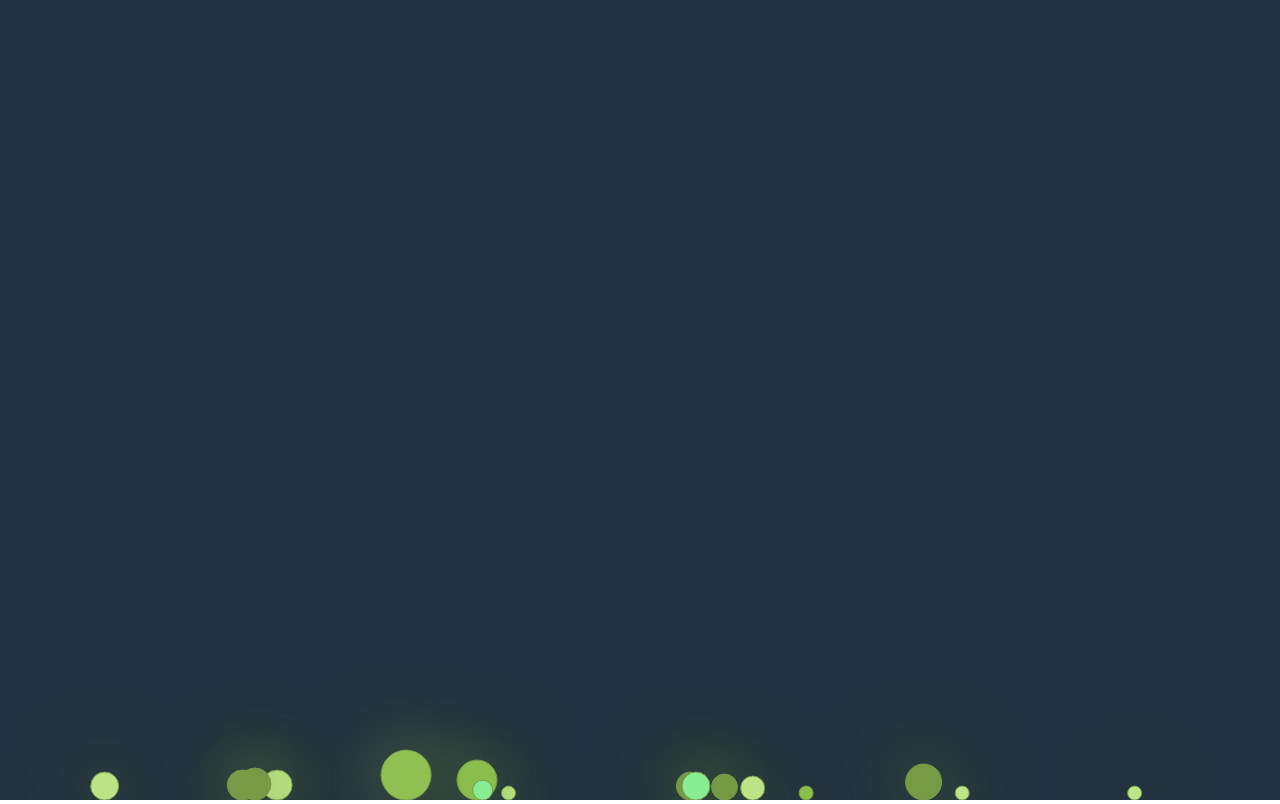
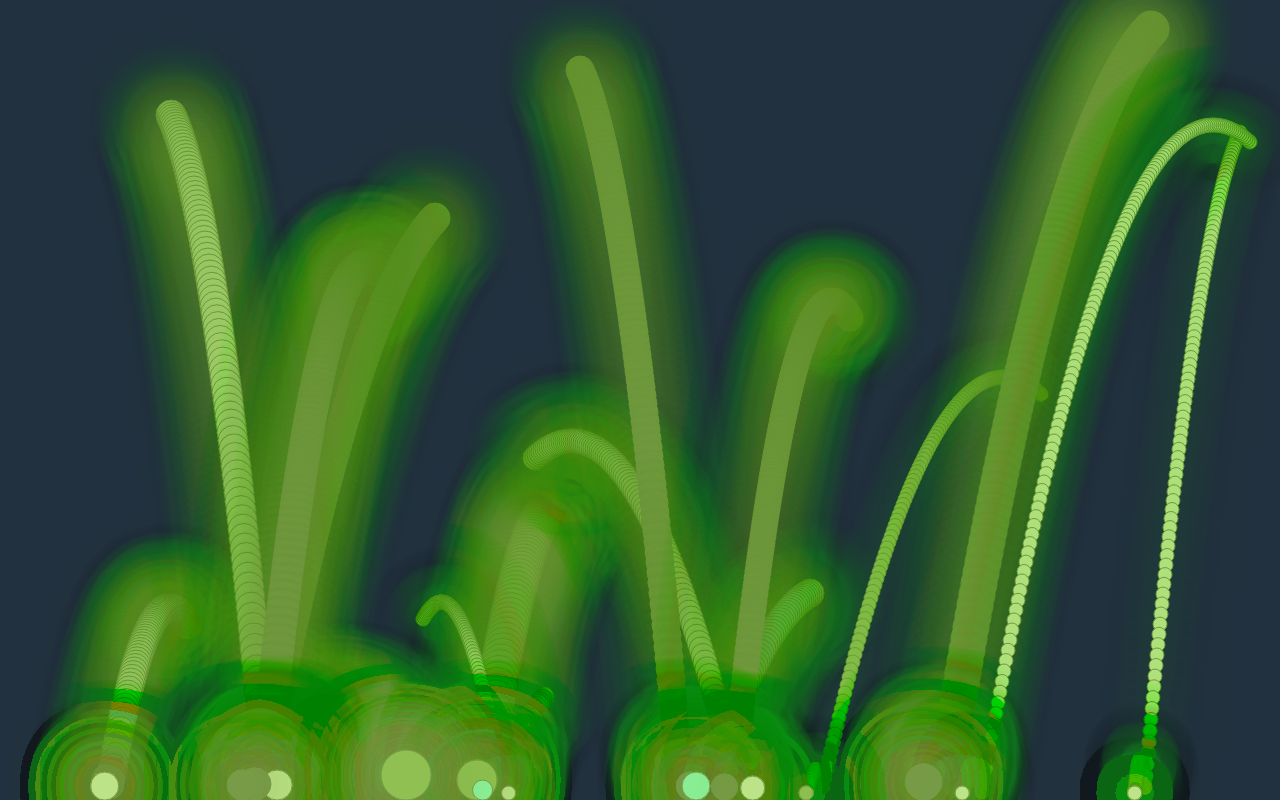
Before and after one commit to CodyHastings/CanvasTesting, a plain HTML site: page canvasplayground.html in a window 1280 px wide. Drawn offline with nearby package versions, Linux system fonts and the light colour scheme.

Commit message:
pushing work

```diff
--- a/canvasplayground.html
+++ b/canvasplayground.html
@@ -34,13 +34,13 @@
 			//Global variable to store the amount of friction to be applied to a circle
 			var friction = 0.2;
 
-			//store the get context method of the canvas objectect into a variable named c. (this is just for code readability)
+			//store the get context method of the canvas object into a variable named c. (this is just for code readability)
 			var c = canvas.getContext("2d");
 
 			//should the circle be removed from the array?
 			var remove = false;
 
-			//array to store various colors of each circle
+			//Global array to store various colors of each circle
 			var colors = [
 			'#779c48',
 			'#90c151',
@@ -79,6 +79,7 @@
 				this.dy = dy;
 				this.radius = radius;
 				this.color = color;
+
 				//This Method determines a new position for the circle.
 				this.update = function() {
 					if (this.y + this.radius + this.dy > canvas.height) {
@@ -113,7 +114,8 @@
 				}
 			}
 
-			//Init Function, this gives each circle it's starting value
+			//init function, short for Initialize. This function will give each Circle
+			//their starting values as well as pushing those circles into the Circle constructor
 			var circleArray = [];
 			function init() {
 				var radius = randomIntFromRange(5, 25);
@@ -121,9 +123,6 @@
 				var y = randomIntFromRange(0 , innerHeight);
 				var dx = randomIntFromRange(-2, 2);
 				var dy = randomIntFromRange(-2, 2);
-				var counter = 0;
-				var flag = 0;
-				var out = false;
 				while(dx <= 0 && dx >= 0){
 					dx = randomIntFromRange(-2, 2);
 				}
@@ -133,11 +132,13 @@
 				circleArray.push(new Circle(x, y, dx, dy, radius, randomColor(colors)));
 
 			}
-			//Function to request an animation frame and to lear the canvas
+			//Function to request an animation frame and to clear the canvas each time through the animation loop
+			// /This is our main animation Loop that is an infinite loop calling itself
+			//The infinite loop is safe because of the requestAnimationFrame function
 			function animate() {
 
 				requestAnimationFrame(animate);
-				c.clearRect(0, 0, innerWidth , innerHeight);
+				// c.clearRect(0, 0, innerWidth , innerHeight);
 
 				for (var i = 0; i < circleArray.length; i++) {
 					circleArray[i].update();
```
